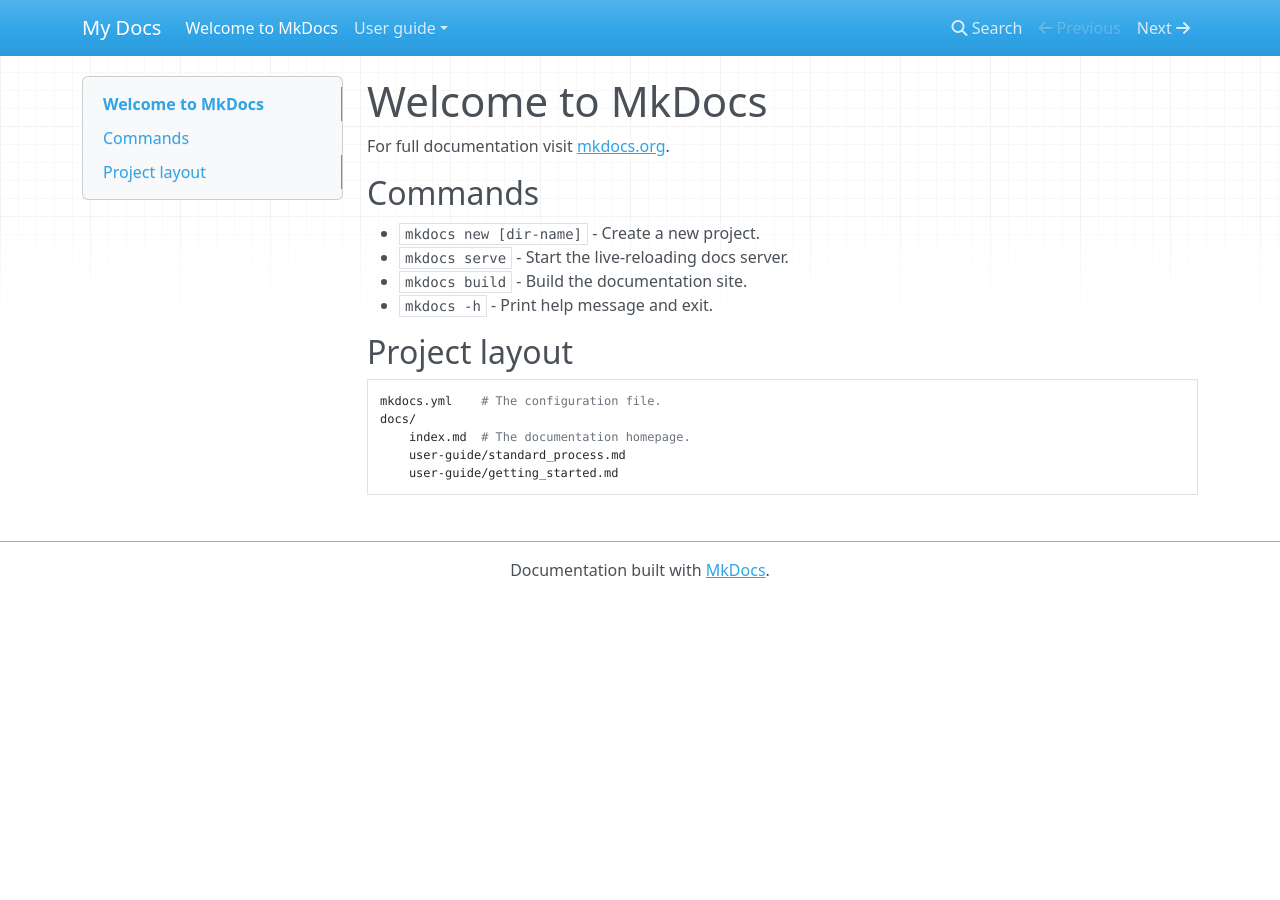
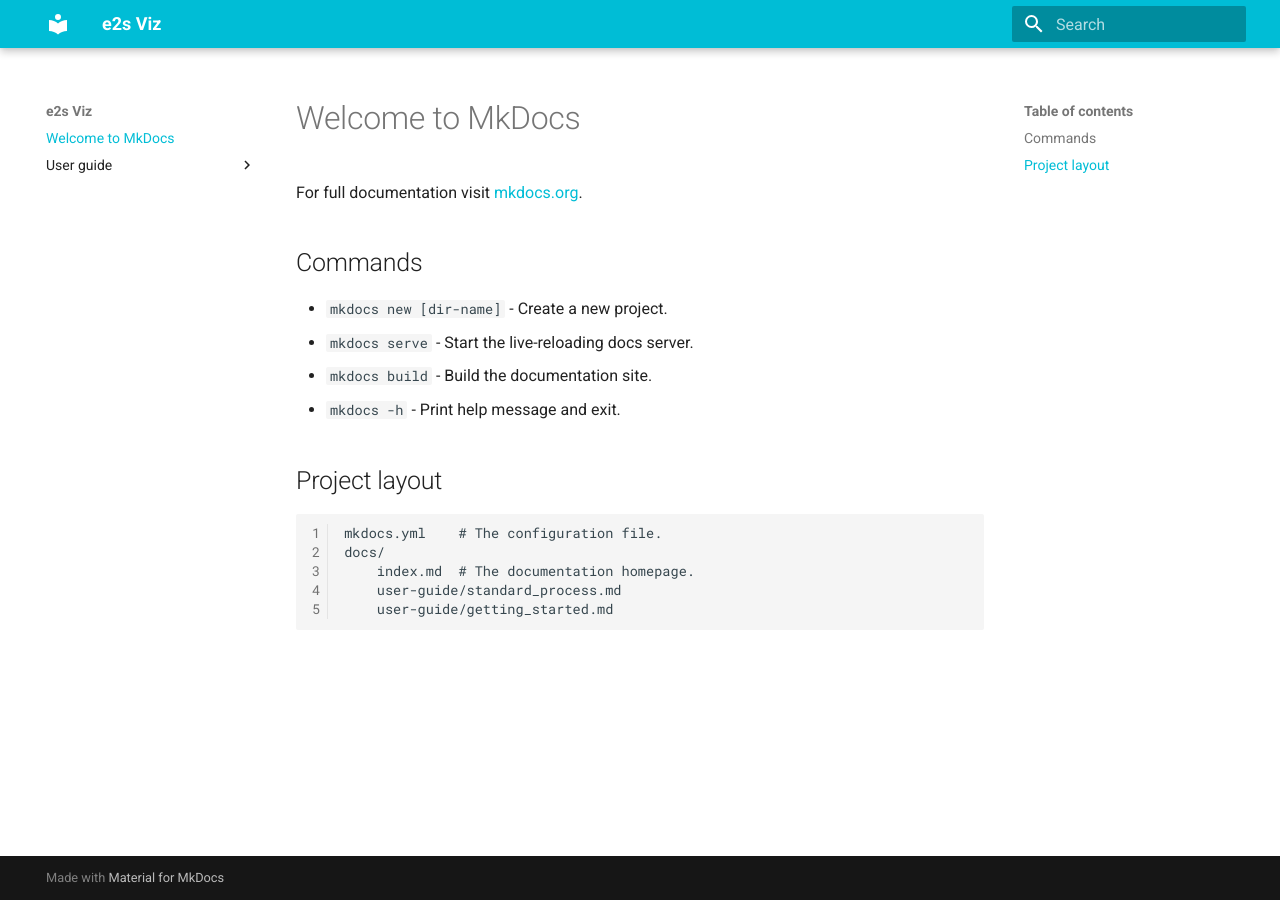
Before and after one commit to empowering-energy-solutions-ltd/e2sviz, an MkDocs documentation site: the page built from docs/index.md, in a window 1280 px wide. Built offline with MkDocs 1.6.1 and Material for MkDocs 9.7.7, drawn with Linux system fonts in a browser that asks for light colours; nearby versions of some CDN libraries.

Commit message:
Task: Playing around with mkdocs

```diff
--- a/mkdocs.yml
+++ b/mkdocs.yml
@@ -1,7 +1,18 @@
-site_name: My Docs
+site_name: e2s Viz
+
+theme:
+  name: material
+  palette:
+    primary: cyan
+    accent: purple
+  font:
+    text: 'Roboto'
+    code: 'Roboto Mono'
+
+plugins:
+- search
+- mkdocstrings
 
 markdown_extensions:
-  - toc:
-      permalink: true
-      permalink_class: headerlink
-      separator: "_"
+  - codehilite:
+      linenums: true
--- a/pyproject.toml
+++ b/pyproject.toml
@@ -17,6 +17,9 @@
 nbformat = "^5.9.0"
 pylint = "^2.17.4"
 mkdocs = "^1.4.3"
+mkdocs-material = "^9.1.18"
+pygments = "^2.15.1"
+mkdocstrings = {extras = ["python"], version = "^0.22.0"}
 
 [tool.poetry.group.dev.dependencies]
 yapf = "^0.33.0"
```
Also changed, not shown: docs/user-guide/new_page.md (added, +29 -0 lines), 3 other files.
